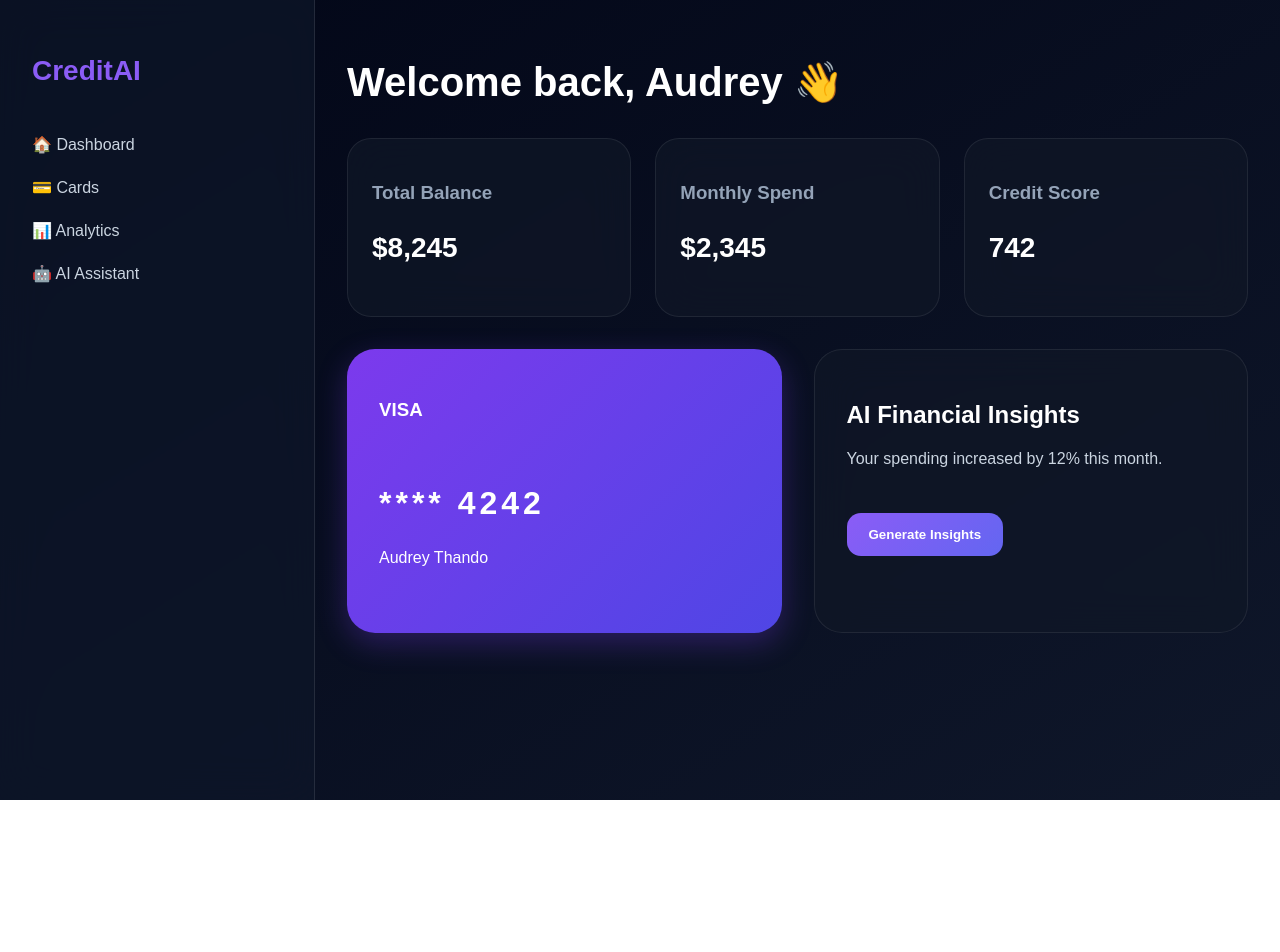
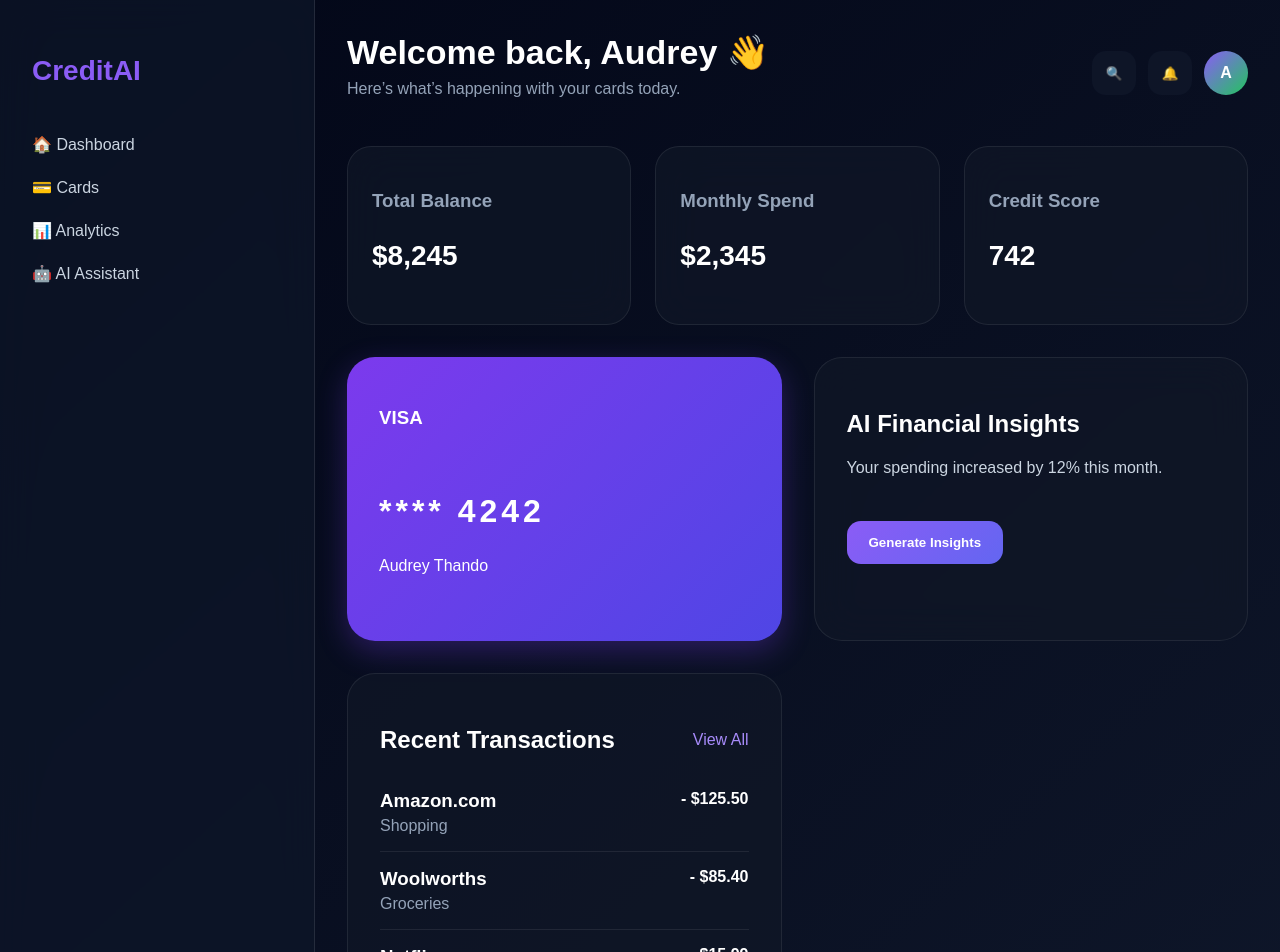
Before and after one commit to audreythando/credit-card-system, a React (Create React App) app: page / in a window 1280 px wide. Shown: the top 952 px of the page. Before the commit the page ends 800 px from the top, so only its background shows below. Built offline with nearby package versions, Linux system fonts and the light colour scheme.

Commit message:
feat: add dashboard header and transactions

```diff
--- /dev/null
+++ b/src/components/dashboard/DashboardHeader.tsx
@@ -0,0 +1,18 @@
+const DashboardHeader = () => {
+  return (
+    <div className="dashboard-header">
+      <div>
+        <h1>Welcome back, Audrey 👋</h1>
+        <p>Here’s what’s happening with your cards today.</p>
+      </div>
+
+      <div className="header-actions">
+        <button>🔍</button>
+        <button>🔔</button>
+        <div className="profile-avatar">A</div>
+      </div>
+    </div>
+  );
+};
+
+export default DashboardHeader;
--- /dev/null
+++ b/src/components/dashboard/RecentTransactions.tsx
@@ -0,0 +1,29 @@
+const transactions = [
+  { name: "Amazon.com", category: "Shopping", amount: "- $125.50" },
+  { name: "Woolworths", category: "Groceries", amount: "- $85.40" },
+  { name: "Netflix", category: "Entertainment", amount: "- $15.99" },
+  { name: "Shell", category: "Fuel", amount: "- $60.00" },
+];
+
+const RecentTransactions = () => {
+  return (
+    <div className="transactions-card">
+      <div className="section-header">
+        <h2>Recent Transactions</h2>
+        <span>View All</span>
+      </div>
+
+      {transactions.map((item) => (
+        <div className="transaction-row" key={item.name}>
+          <div>
+            <h3>{item.name}</h3>
+            <p>{item.category}</p>
+          </div>
+          <strong>{item.amount}</strong>
+        </div>
+      ))}
+    </div>
+  );
+};
+
+export default RecentTransactions;
--- a/src/pages/DashboardPage.css
+++ b/src/pages/DashboardPage.css
@@ -155,3 +155,80 @@ body {
     grid-template-columns: 1fr;
   }
 }
+
+.dashboard-header {
+  display: flex;
+  justify-content: space-between;
+  align-items: center;
+}
+
+.dashboard-header h1 {
+  margin: 0;
+  font-size: 34px;
+}
+
+.dashboard-header p {
+  color: #94a3b8;
+  margin-top: 8px;
+}
+
+.header-actions {
+  display: flex;
+  align-items: center;
+  gap: 12px;
+}
+
+.header-actions button {
+  width: 44px;
+  height: 44px;
+  border: none;
+  border-radius: 14px;
+  background: rgba(15, 23, 42, 0.8);
+  color: white;
+  cursor: pointer;
+}
+
+.profile-avatar {
+  width: 44px;
+  height: 44px;
+  border-radius: 50%;
+  background: linear-gradient(135deg, #8b5cf6, #22c55e);
+  display: flex;
+  align-items: center;
+  justify-content: center;
+  font-weight: bold;
+}
+
+.transactions-card {
+  background: rgba(17, 24, 39, 0.7);
+  border: 1px solid rgba(255,255,255,0.08);
+  border-radius: 28px;
+  padding: 2rem;
+}
+
+.section-header {
+  display: flex;
+  justify-content: space-between;
+  align-items: center;
+}
+
+.section-header span {
+  color: #a78bfa;
+  cursor: pointer;
+}
+
+.transaction-row {
+  display: flex;
+  justify-content: space-between;
+  border-bottom: 1px solid rgba(255,255,255,0.08);
+  padding: 1rem 0;
+}
+
+.transaction-row h3 {
+  margin: 0;
+}
+
+.transaction-row p {
+  color: #94a3b8;
+  margin: 5px 0 0;
+}
--- a/src/pages/DashboardPage.tsx
+++ b/src/pages/DashboardPage.tsx
@@ -5,6 +5,8 @@ import Sidebar from "../components/dashboard/Sidebar";
 import StatCard from "../components/dashboard/StatCard";
 import CreditCardPreview from "../components/dashboard/CreditCardPreview";
 import AIInsightPanel from "../components/dashboard/AIInsightPanel";
+import DashboardHeader from "../components/dashboard/DashboardHeader";
+import RecentTransactions from "../components/dashboard/RecentTransactions";
 
 export default function DashboardPage() {
   return (
@@ -12,7 +14,7 @@ export default function DashboardPage() {
       <Sidebar />
 
       <main className="dashboard-main">
-        <h1>Welcome back, Audrey 👋</h1>
+<DashboardHeader />
 
         <div className="stats-grid">
           <StatCard title="Total Balance" value="$8,245" />
@@ -23,6 +25,7 @@ export default function DashboardPage() {
         <div className="dashboard-content">
           <CreditCardPreview />
           <AIInsightPanel />
+          <RecentTransactions />
         </div>
       </main>
     </div>
```
